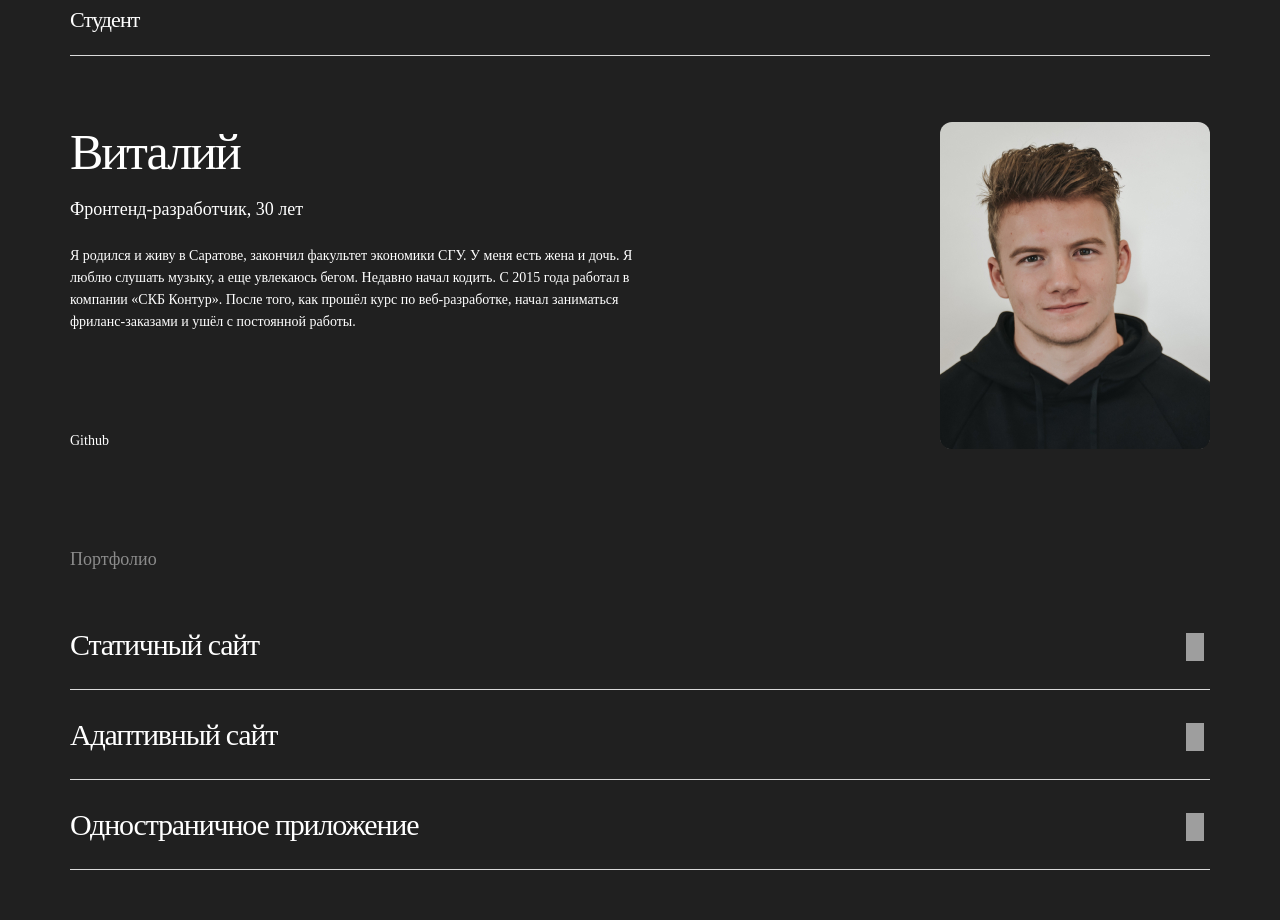
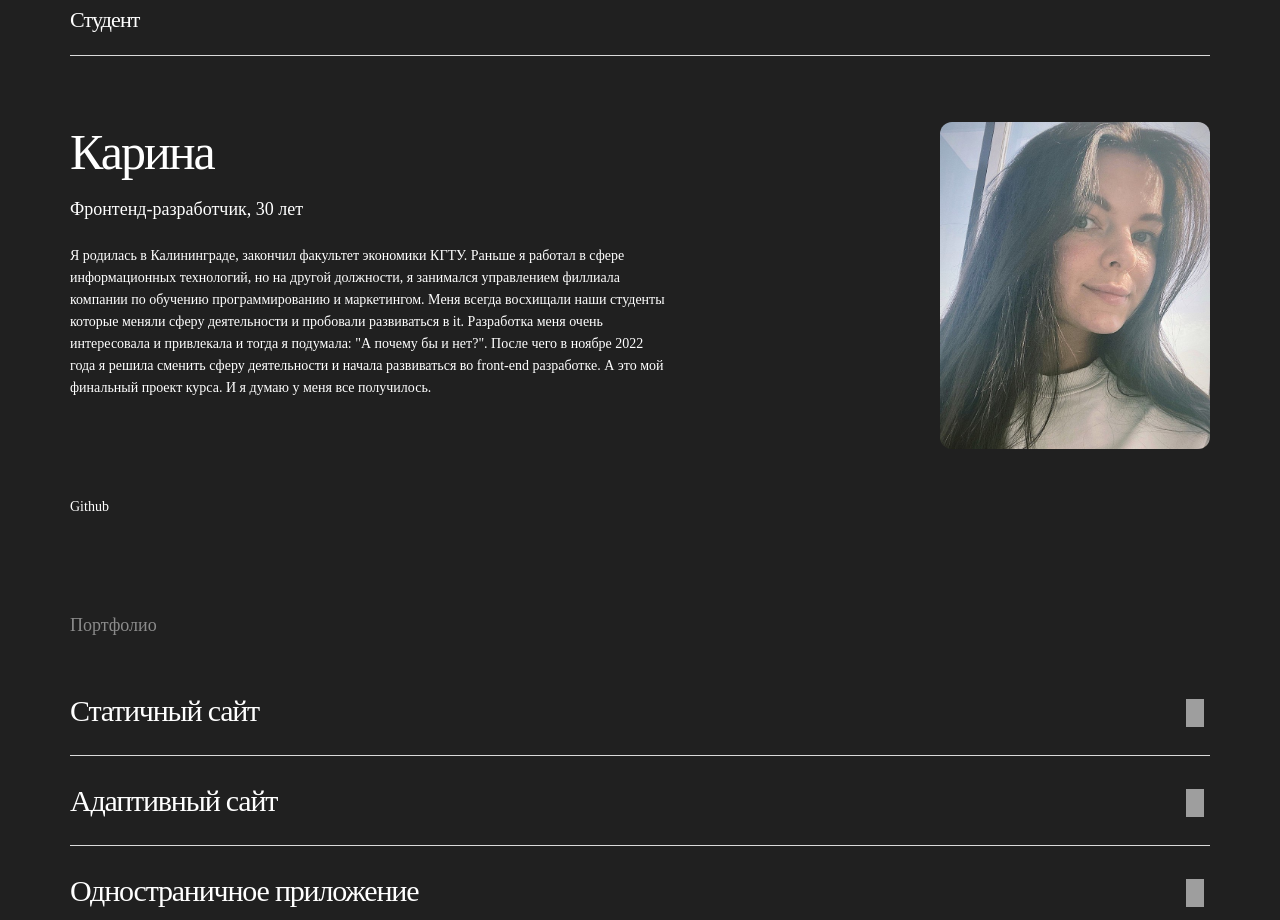
Before and after one commit to Kelendis2/movies-explorer-frontend, a React (Create React App) app: page / in a window 1280 px wide. Shown: the part 1920-2840 px from the top of the page. Built offline with nearby package versions, Linux system fonts and the light colour scheme; grey boxes are pictures that could not be loaded; the HTML template or start-up script is replaced by a standard one.

Commit message:
About me

```diff
--- a/src/components/Main/AboutMe/AboutMe.jsx
+++ b/src/components/Main/AboutMe/AboutMe.jsx
@@ -9,16 +9,20 @@ function AboutMe() {
       <h2 className="about-me__title section__title">Студент</h2>
       <div className="about-me__student-info">
         <div className="about-me__text-content">
-          <h3 className="about-me__subtitle"> Виталий</h3>
+          <h3 className="about-me__subtitle"> Карина</h3>
           <p className="about-me__student-major">
             Фронтенд-разработчик, 30 лет
           </p>
           <p className="about-me__student-caption">
-            Я родился и живу в Саратове, закончил факультет экономики СГУ. У
-            меня есть жена и дочь. Я люблю слушать музыку, а еще увлекаюсь
-            бегом. Недавно начал кодить. С 2015 года работал в компании «СКБ
-            Контур». После того, как прошёл курс по веб-разработке, начал
-            заниматься фриланс-заказами и ушёл с постоянной работы.
+            Я родилась в Калининграде, закончил факультет экономики КГТУ. Раньше
+            я работал в сфере информационных технологий, но на другой должности,
+            я занимался управлением филлиала компании по обучению
+            программированию и маркетингом. Меня всегда восхищали наши студенты
+            которые меняли сферу деятельности и пробовали развиваться в it.
+            Разработка меня очень интересовала и привлекала и тогда я подумала:
+            "А почему бы и нет?". После чего в ноябре 2022 года я решила сменить
+            сферу деятельности и начала развиваться во front-end разработке. А
+            это мой финальный проект курса. И я думаю у меня все получилось.
           </p>
           <Link
             className="about-me__link-github"
```
Also changed, not shown: src/images/student.jpg.
